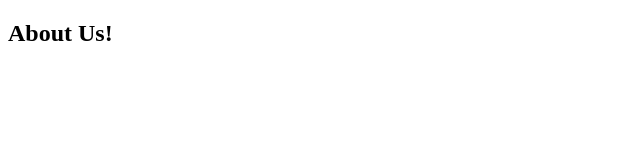
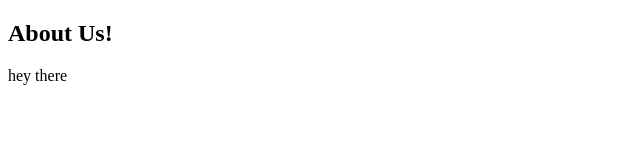
Before and after one commit to aqsa63jamil/Stylez2341, a plain HTML site: page about.html in a window 1280 px wide. Shown: the full height of the page, 0-640 px from the left. Drawn offline with Linux system fonts and the light colour scheme.

Commit message:
change has been done

```diff
--- a/about.html
+++ b/about.html
@@ -7,5 +7,6 @@
 </head>
 <body>
     <h2>About Us!</h2>
+    <p>hey there</p>
 </body>
 </html>
```
Also changed, not shown: index.html (+1 -0 lines).
